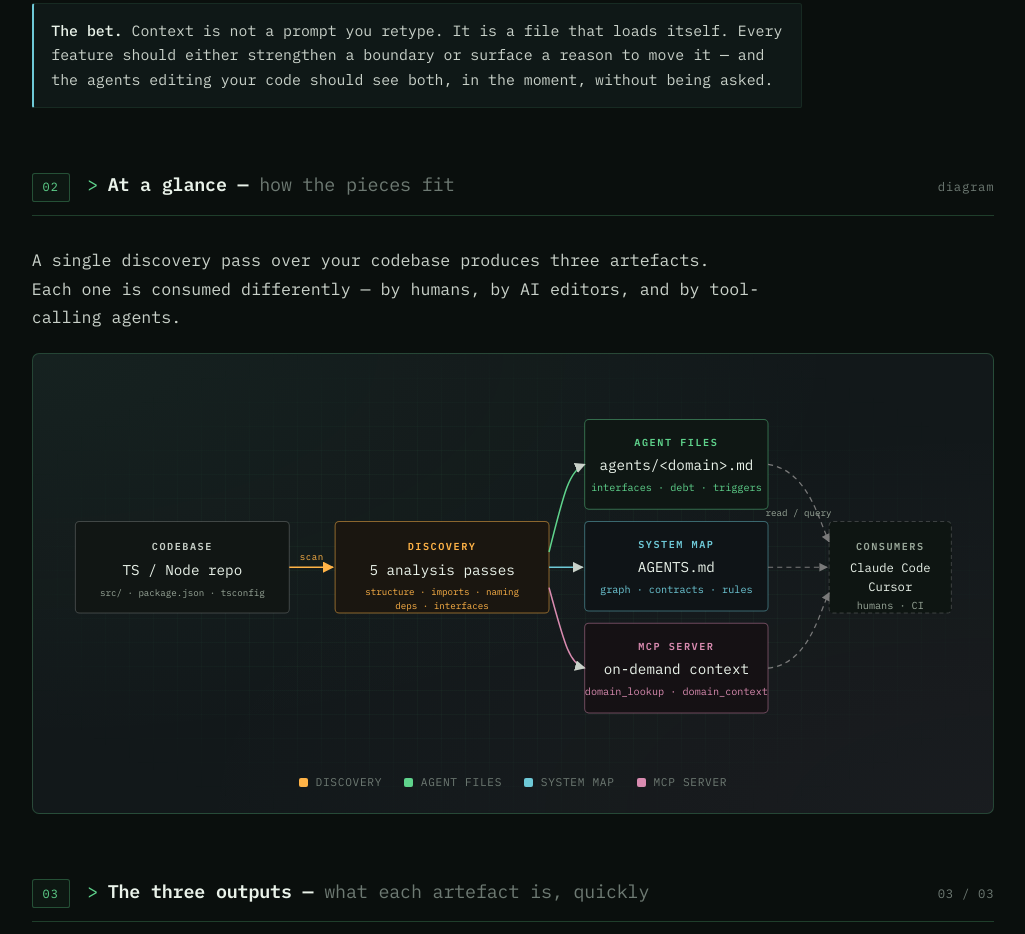
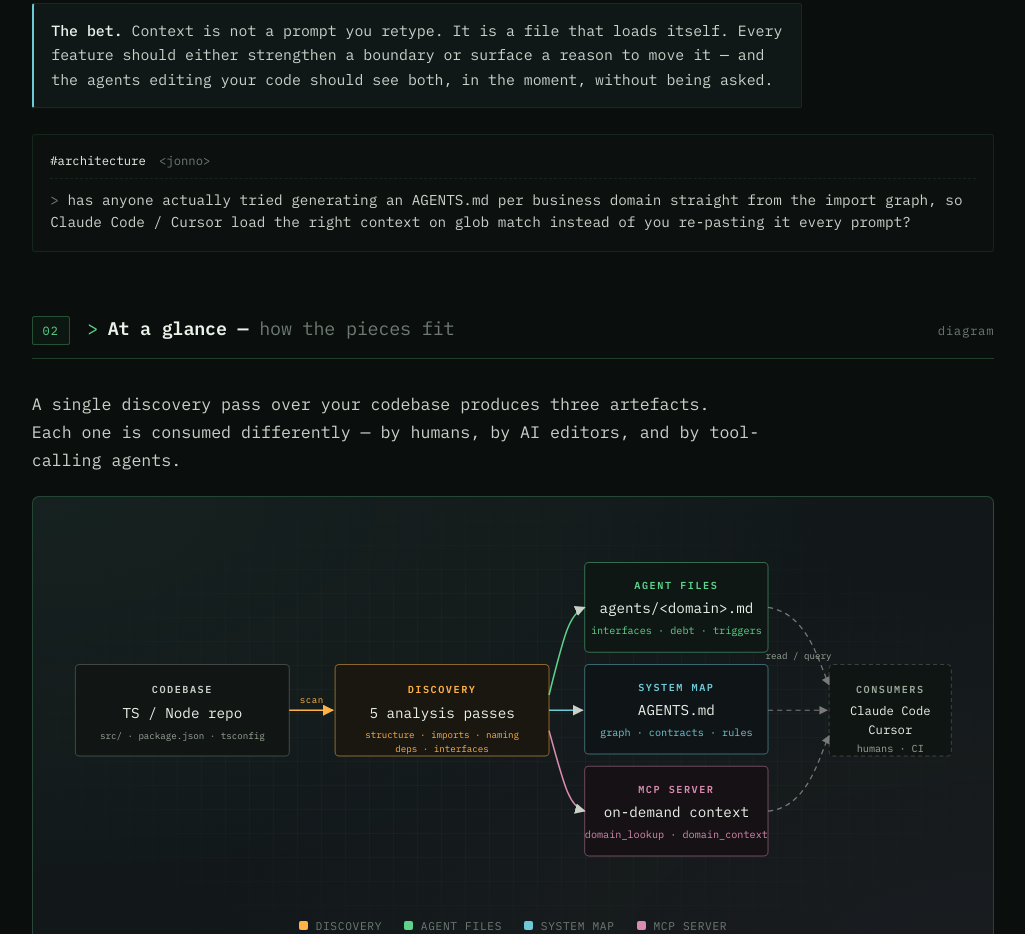
Before and after one commit to jonnonz1/domain-agents, a website: page docs/index.html in a window 1280 px wide. Shown: the part 1175-2109 px from the top of the page, without its empty margins (127-1152 px from the left). Drawn offline with Linux system fonts and the light colour scheme.

Commit message:
Add IRC-style pull quote under Why section

```diff
--- a/docs/index.html
+++ b/docs/index.html
@@ -96,6 +96,31 @@
     .site-nav .links a { color: var(--text-muted); }
     .site-nav .links a:hover { color: var(--text-bright); }
     .muted { color: var(--text-muted); }
+
+    .irc {
+      margin: 1.5rem 0 0;
+      padding: 0.9rem 1rem 1rem;
+      border: 1px solid var(--border);
+      border-radius: 0.2rem;
+      background: rgba(255,255,255,0.01);
+      font-family: var(--font-mono);
+      font-size: 0.82rem;
+      line-height: 1.55;
+    }
+    .irc .irc-head {
+      display: flex;
+      gap: 0.75rem;
+      align-items: baseline;
+      color: var(--text-muted);
+      font-size: 0.7rem;
+      border-bottom: 1px dashed var(--border);
+      padding-bottom: 0.45rem;
+      margin-bottom: 0.55rem;
+    }
+    .irc .irc-chan { color: var(--text-bright); }
+    .irc .irc-nick { color: var(--text-muted); }
+    .irc .irc-msg { color: var(--text); }
+    .irc .irc-msg::before { content: '> '; color: var(--text-muted); }
 
     /* ============ Shell ============ */
     main.shell {
@@ -669,6 +694,11 @@
     <div class="callout info">
       <strong>The bet.</strong> Context is not a prompt you retype. It is a file that loads itself. Every feature should either strengthen a boundary or surface a reason to move it — and the agents editing your code should see both, in the moment, without being asked.
     </div>
+
+    <div class="irc" aria-label="The short version, as an IRC question">
+      <div class="irc-head"><span class="irc-chan">#architecture</span><span class="irc-nick">&lt;jonno&gt;</span></div>
+      <div class="irc-msg">has anyone actually tried generating an AGENTS.md per business domain straight from the import graph, so Claude Code / Cursor load the right context on glob match instead of you re-pasting it every prompt?</div>
+    </div>
   </section>
 
   <!-- AT A GLANCE -->
```
